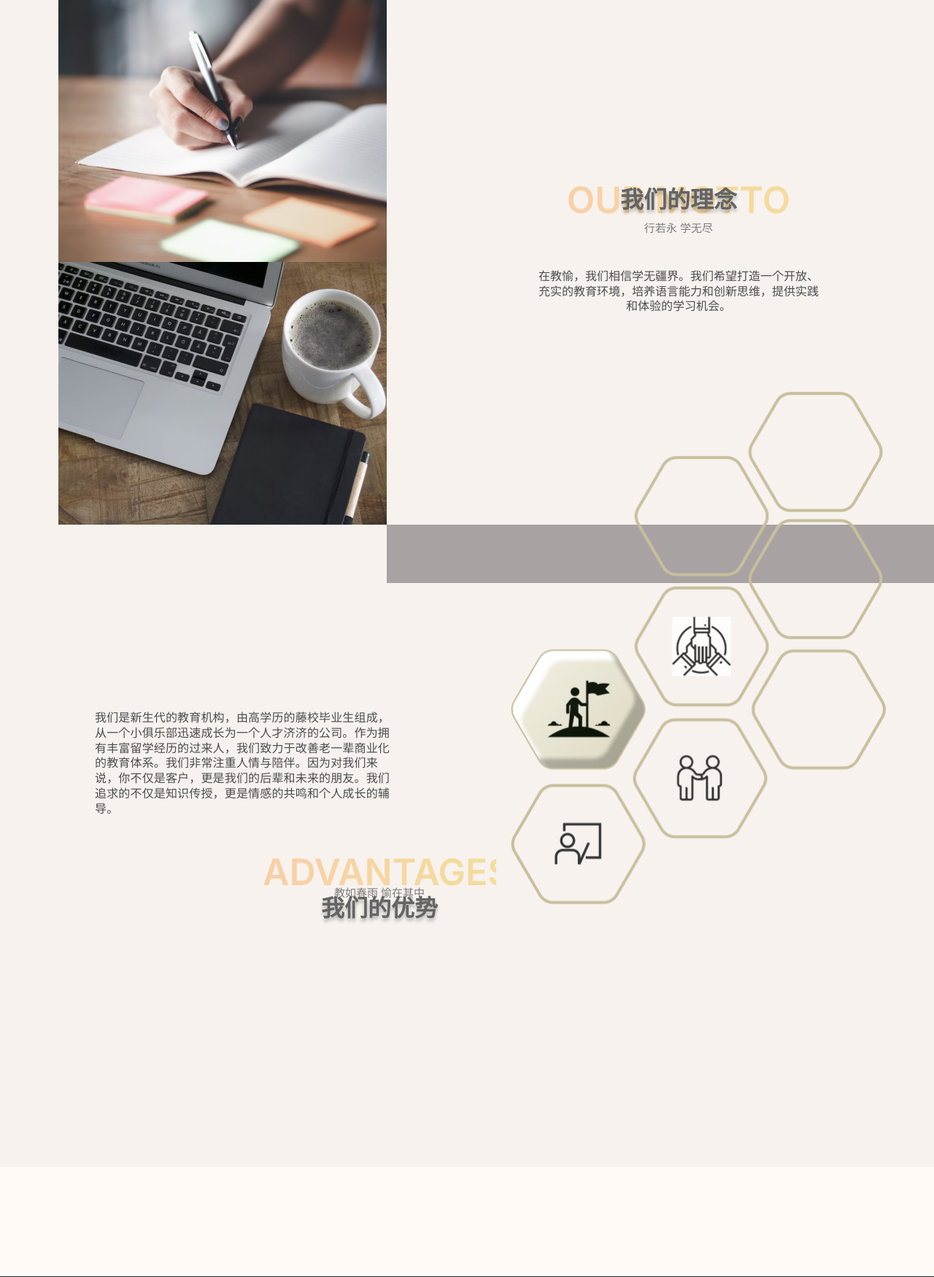
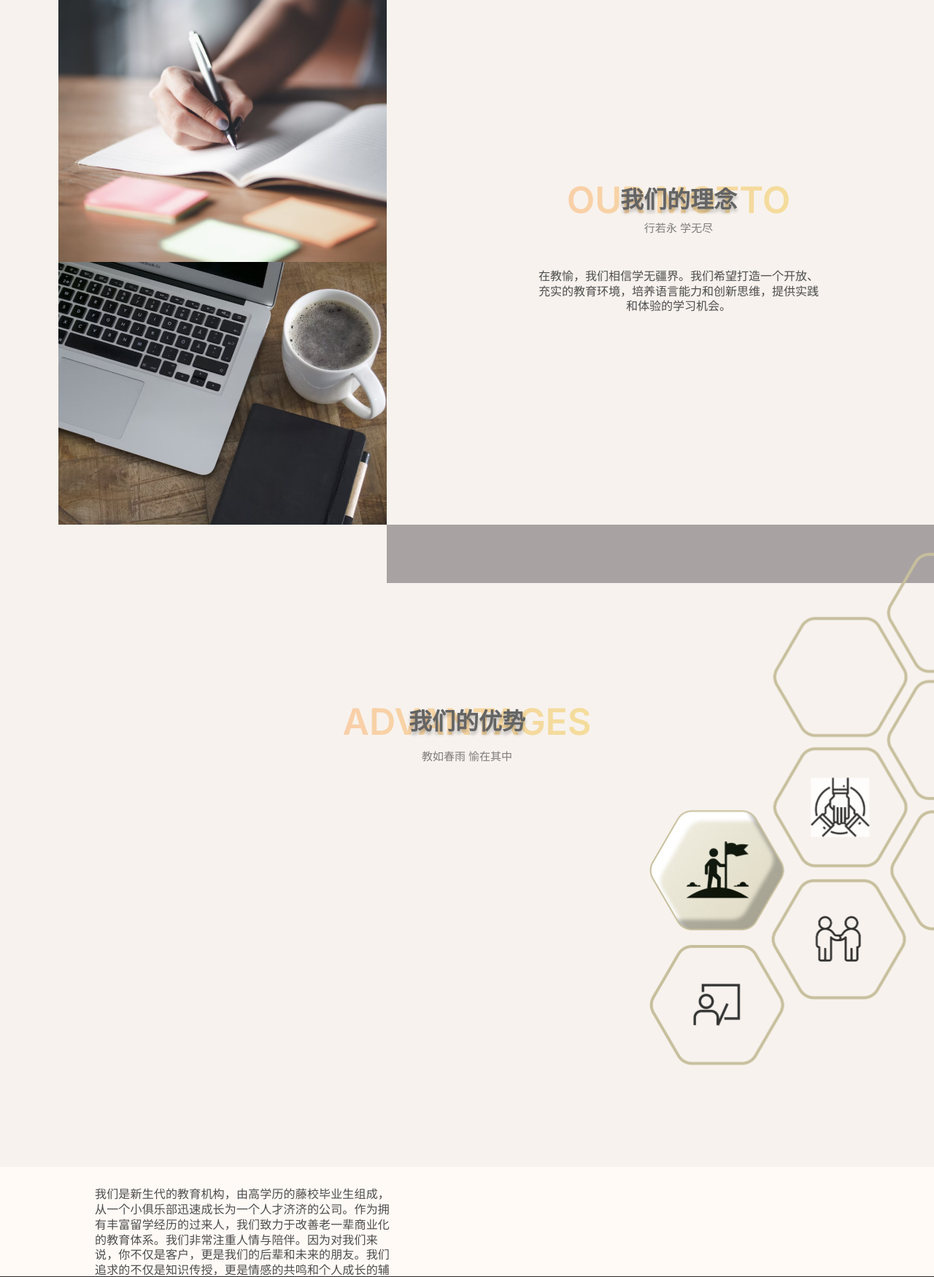
Before and after one commit to BREADLuVER/eduphoria-web, a Flask app: page / in a window 1280 px wide. Shown: the part 953-2703 px from the top of the page at 73% size. Run offline with Flask 2, Linux system fonts and the light colour scheme; some libraries are stand-ins or nearby versions.

Commit message:
advantages changes

```diff
--- a/static/css/index-css.css
+++ b/static/css/index-css.css
@@ -517,43 +517,43 @@ button {
     z-index: 6;
 }
 
+
 .advantage-frame {
     display: flex;
     flex-direction: column;
     width: 100%;
     height: 100vh;
     background: #f7f2ed;
-    align-items: flex-start; /* This will align the title group to the left */
-    justify-content: center; /* This will center the title group vertically */
-    padding-left: 6.25%;
+    align-items: center; /* Center children horizontally */
+    justify-content: center; /* Center children vertically */
+    position: relative; /* Needed for absolute positioning of children */
 }
 
 
 .hive-8 {
-    position: absolute;
+    position: absolute; /* Keep it within the layout flow */
+    top: calc(40% - 10px); /* Adjust the 50% if needed to align with the motto frame */
+    right: -10%; /* Extend 10px over the right edge of its container */
     width: 521.092px;
     height: 702.57px;
-    top: 50%;
-    left: 50%;
-    background: url(/static/images/05d76816-5c30-4b66-886e-5a8b371c53c2.png) no-repeat center;
-    background-size: cover;
-    transform: translate(10.93%, -1.25%);
+    background: url('/static/images/05d76816-5c30-4b66-886e-5a8b371c53c2.png') no-repeat center;
+    background-size: contain;
+    transform: translateY(-50%);
     z-index: 16;
 }
 
+
 .advantage-title-group {
-    align-self: center;
-    top: 32vh; /* Adjust this value based on where you want the group */
-    left: 50%;
-    transform: translateX(-50%);
+    position: absolute;
+    top: 20vh; /* Adjust based on your preference */
     display: flex;
     flex-direction: column;
     align-items: center;
     z-index: 5;
 }
 
-.our-advantages {
-    width: 320px;
+
+.advantages {
     font-family: Inter, var(--default-font-family);
     font-size: 50px;
     font-weight: 700;
@@ -561,34 +561,34 @@ button {
     text-align: center;
     background: linear-gradient(90deg, #fbad67, #f2c94c);
     opacity: 0.5;
-    z-index: 5;
     -webkit-background-clip: text;
     -webkit-text-fill-color: transparent;
+    position: relative; /* Ensure stacking context */
+    z-index: 2; /* Above our-advantage */
 }
 
 
-.advantage {
-    width: 160px;
-    color: #646464;
+.our-advantage {
     font-family: Inter, var(--default-font-family);
     font-size: 32px;
     font-weight: 800;
     line-height: 38.727px;
     text-align: center;
-    white-space: nowrap;
+    color: #646464;
     text-shadow: 0 4px 4px rgba(0, 0, 0, 0.25);
-    margin-bottom: -50px; /* Overlap with our-motto */
-    z-index: 6;
+    margin-top: -50px; /* Overlap with advantages */
+    z-index: 3; /* Below advantages */
 }
 
+
 .advantage-sub {
-    color: #7d7b7b;
     font-family: Inter, var(--default-font-family);
     font-size: 15px;
     font-weight: 400;
     line-height: 18.153px;
     text-align: center;
-    z-index: 4;
+    color: #7d7b7b;
+    margin-top: 20px; /* Space below our-advantage */
 }
 
 
--- a/templates/index.html
+++ b/templates/index.html
@@ -94,8 +94,8 @@
         <div class="advantage-frame">
             <div class="hive-8"></div>
             <div class="advantage-title-group">
-                <span class="our-advantages">ADVANTAGES</span>
-                <span class="advantage">我们的优势</span>
+                <span class="advantages">ADVANTAGES</span>
+                <span class="our-advantage">我们的优势</span>
                 <span class="advantage-sub">教如春雨 愉在其中</span>
             </div>
             <span class="new-generation-education">我们是新生代的教育机构，由高学历的藤校毕业生组成，从一个小俱乐部迅速成长为一个人才济济的公司。作为拥有丰富留学经历的过来人，我们致力于改善老一辈商业化的教育体系。我们非常注重人情与陪伴。因为对我们来说，你不仅是客户，更是我们的后辈和未来的朋友。我们追求的不仅是知识传授，更是情感的共鸣和个人成长的辅导。</span>
```
